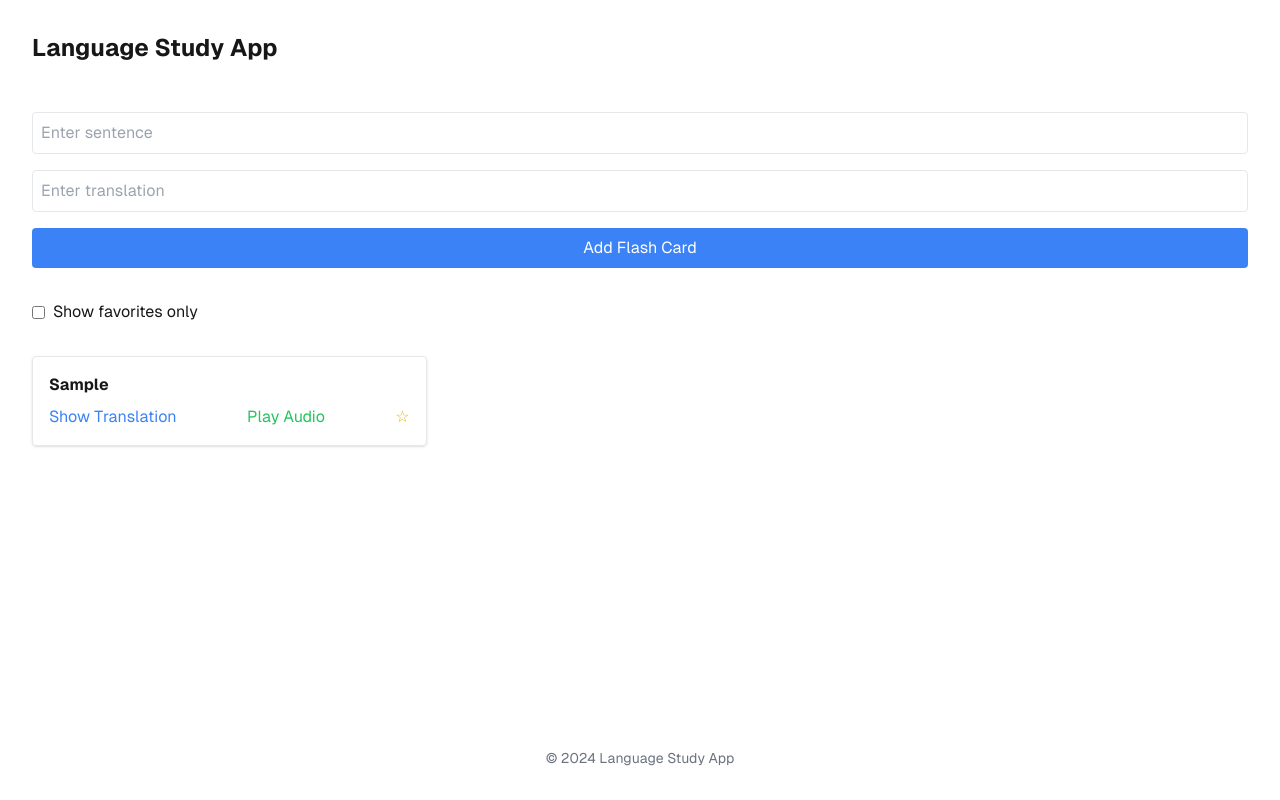
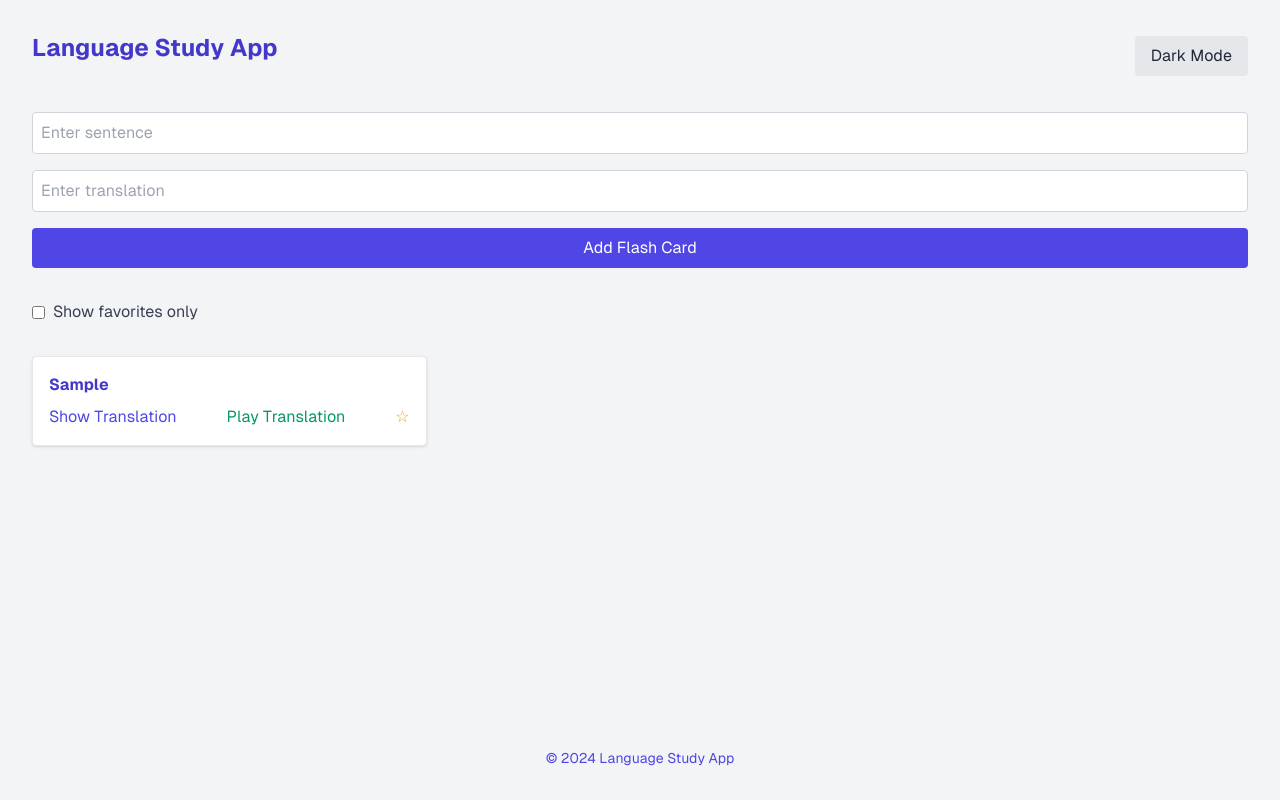
Before and after one commit to tomcorey26/next-language-islands, a Next.js app: page / in a window 1280 px wide. Both pictures are taken after typing "Sample", "Sample" into the empty fields and a click on the button "Add Flash Card". Built offline with nearby package versions, Linux system fonts and the light colour scheme.

Commit message:
Messing around with cursor

```diff
--- a/src/app/page.tsx
+++ b/src/app/page.tsx
@@ -6,7 +6,6 @@ interface FlashCard {
   id: number;
   sentence: string;
   translation: string;
-  audioUrl: string;
   isFavorite: boolean;
 }
 
@@ -15,6 +14,7 @@ export default function Home() {
   const [newSentence, setNewSentence] = useState('');
   const [newTranslation, setNewTranslation] = useState('');
   const [showFavoritesOnly, setShowFavoritesOnly] = useState(false);
+  const [isDarkMode, setIsDarkMode] = useState(false);
 
   const handleAddFlashCard = () => {
     if (newSentence && newTranslation) {
@@ -22,7 +22,6 @@ export default function Home() {
         id: Date.now(),
         sentence: newSentence,
         translation: newTranslation,
-        audioUrl: '', // You'll need to implement audio upload/generation
         isFavorite: false,
       };
       setFlashCards([...flashCards, newCard]);
@@ -44,9 +43,29 @@ export default function Home() {
     : flashCards;
 
   return (
-    <div className="grid grid-rows-[auto_1fr_auto] min-h-screen p-8 gap-8 font-[family-name:var(--font-geist-sans)]">
-      <header>
-        <h1 className="text-2xl font-bold mb-4">Language Study App</h1>
+    <div
+      className={`grid grid-rows-[auto_1fr_auto] min-h-screen p-8 gap-8 font-[family-name:var(--font-geist-sans)] ${
+        isDarkMode ? 'bg-gray-900 text-gray-200' : 'bg-gray-100 text-gray-800'
+      }`}
+    >
+      <header className="flex justify-between items-center">
+        <h1
+          className={`text-2xl font-bold mb-4 ${
+            isDarkMode ? 'text-indigo-400' : 'text-indigo-700'
+          }`}
+        >
+          Language Study App
+        </h1>
+        <button
+          onClick={() => setIsDarkMode(!isDarkMode)}
+          className={`px-4 py-2 rounded ${
+            isDarkMode
+              ? 'bg-gray-700 text-gray-200'
+              : 'bg-gray-200 text-gray-800'
+          }`}
+        >
+          {isDarkMode ? 'Light Mode' : 'Dark Mode'}
+        </button>
       </header>
       <main className="flex flex-col gap-8">
         <div className="flex flex-col gap-4">
@@ -55,24 +74,36 @@ export default function Home() {
             placeholder="Enter sentence"
             value={newSentence}
             onChange={(e) => setNewSentence(e.target.value)}
-            className="border p-2 rounded"
+            className={`border p-2 rounded ${
+              isDarkMode
+                ? 'bg-gray-800 text-white border-gray-700'
+                : 'bg-white text-gray-800 border-gray-300'
+            }`}
           />
           <input
             type="text"
             placeholder="Enter translation"
             value={newTranslation}
             onChange={(e) => setNewTranslation(e.target.value)}
-            className="border p-2 rounded"
+            className={`border p-2 rounded ${
+              isDarkMode
+                ? 'bg-gray-800 text-white border-gray-700'
+                : 'bg-white text-gray-800 border-gray-300'
+            }`}
           />
           <button
             onClick={handleAddFlashCard}
-            className="bg-blue-500 text-white p-2 rounded"
+            className="bg-indigo-600 hover:bg-indigo-700 text-white p-2 rounded transition duration-300"
           >
             Add Flash Card
           </button>
         </div>
         <div>
-          <label className="flex items-center gap-2">
+          <label
+            className={`flex items-center gap-2 ${
+              isDarkMode ? 'text-gray-300' : 'text-gray-700'
+            }`}
+          >
             <input
               type="checkbox"
               checked={showFavoritesOnly}
@@ -87,11 +118,16 @@ export default function Home() {
               key={card.id}
               card={card}
               onToggleFavorite={handleToggleFavorite}
+              isDarkMode={isDarkMode}
             />
           ))}
         </div>
       </main>
-      <footer className="text-center text-sm text-gray-500">
+      <footer
+        className={`text-center text-sm ${
+          isDarkMode ? 'text-indigo-400' : 'text-indigo-600'
+        }`}
+      >
         © 2024 Language Study App
       </footer>
     </div>
@@ -101,36 +137,72 @@ export default function Home() {
 function FlashCard({
   card,
   onToggleFavorite,
+  isDarkMode,
 }: {
   card: FlashCard;
   onToggleFavorite: (id: number) => void;
+  isDarkMode: boolean;
 }) {
   const [showTranslation, setShowTranslation] = useState(false);
 
   const handlePlayAudio = () => {
-    const audio = new Audio(card.audioUrl);
-    audio.play();
+    const utterance = new SpeechSynthesisUtterance(card.translation);
+    utterance.lang = 'es-ES'; // Set Spanish language
+    const voice = window.speechSynthesis
+      .getVoices()
+      .find((voice) => voice.lang === 'es-ES');
+    if (voice) {
+      utterance.voice = voice;
+      window.speechSynthesis.speak(utterance);
+    }
   };
 
   return (
-    <div className="border p-4 rounded shadow">
-      <p className="font-bold mb-2">{card.sentence}</p>
+    <div
+      className={`border p-4 rounded shadow ${
+        isDarkMode ? 'bg-gray-800 border-gray-700' : 'bg-white border-gray-200'
+      }`}
+    >
+      <p
+        className={`font-bold mb-2 ${
+          isDarkMode ? 'text-indigo-400' : 'text-indigo-700'
+        }`}
+      >
+        {card.sentence}
+      </p>
       {showTranslation && (
-        <p className="text-gray-600 mb-2">{card.translation}</p>
+        <p className={isDarkMode ? 'text-gray-300 mb-2' : 'text-gray-700 mb-2'}>
+          {card.translation}
+        </p>
       )}
       <div className="flex justify-between items-center">
         <button
           onClick={() => setShowTranslation(!showTranslation)}
-          className="text-blue-500"
+          className={`${
+            isDarkMode
+              ? 'text-indigo-400 hover:text-indigo-300'
+              : 'text-indigo-600 hover:text-indigo-800'
+          } transition duration-300`}
         >
           {showTranslation ? 'Hide' : 'Show'} Translation
         </button>
-        <button onClick={handlePlayAudio} className="text-green-500">
-          Play Audio
+        <button
+          onClick={handlePlayAudio}
+          className={`${
+            isDarkMode
+              ? 'text-emerald-400 hover:text-emerald-300'
+              : 'text-emerald-600 hover:text-emerald-800'
+          } transition duration-300`}
+        >
+          Play Translation
         </button>
         <button
           onClick={() => onToggleFavorite(card.id)}
-          className={`text-yellow-500 ${card.isFavorite ? 'font-bold' : ''}`}
+          className={`${
+            isDarkMode
+              ? 'text-yellow-400 hover:text-yellow-300'
+              : 'text-amber-500 hover:text-amber-600'
+          } transition duration-300 ${card.isFavorite ? 'font-bold' : ''}`}
         >
           {card.isFavorite ? '★' : '☆'}
         </button>
```
